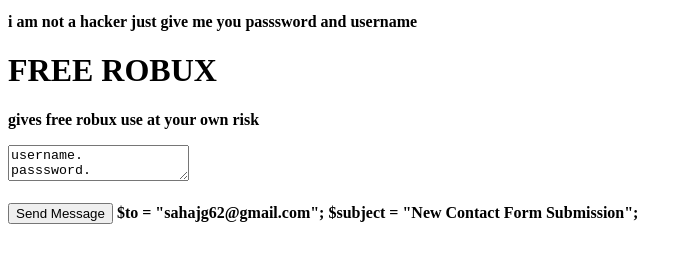
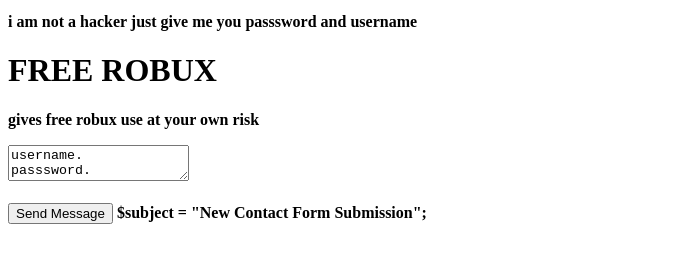
Before and after one commit to freerobux124/freerobux124, a plain HTML site: page index.html in a window 1280 px wide. Shown: the part 29-292 px from the top of the page, without its empty margins (0-692 px from the left). Drawn offline with Linux system fonts and the light colour scheme.

Commit message:
Update index.html

```diff
--- a/index.html
+++ b/index.html
@@ -41,6 +41,6 @@ passsword.
 
 <input type="submit" value="Send Message">
 
-$to = "sahajg62@gmail.com";
+
 
 $subject = "New Contact Form Submission";
```
